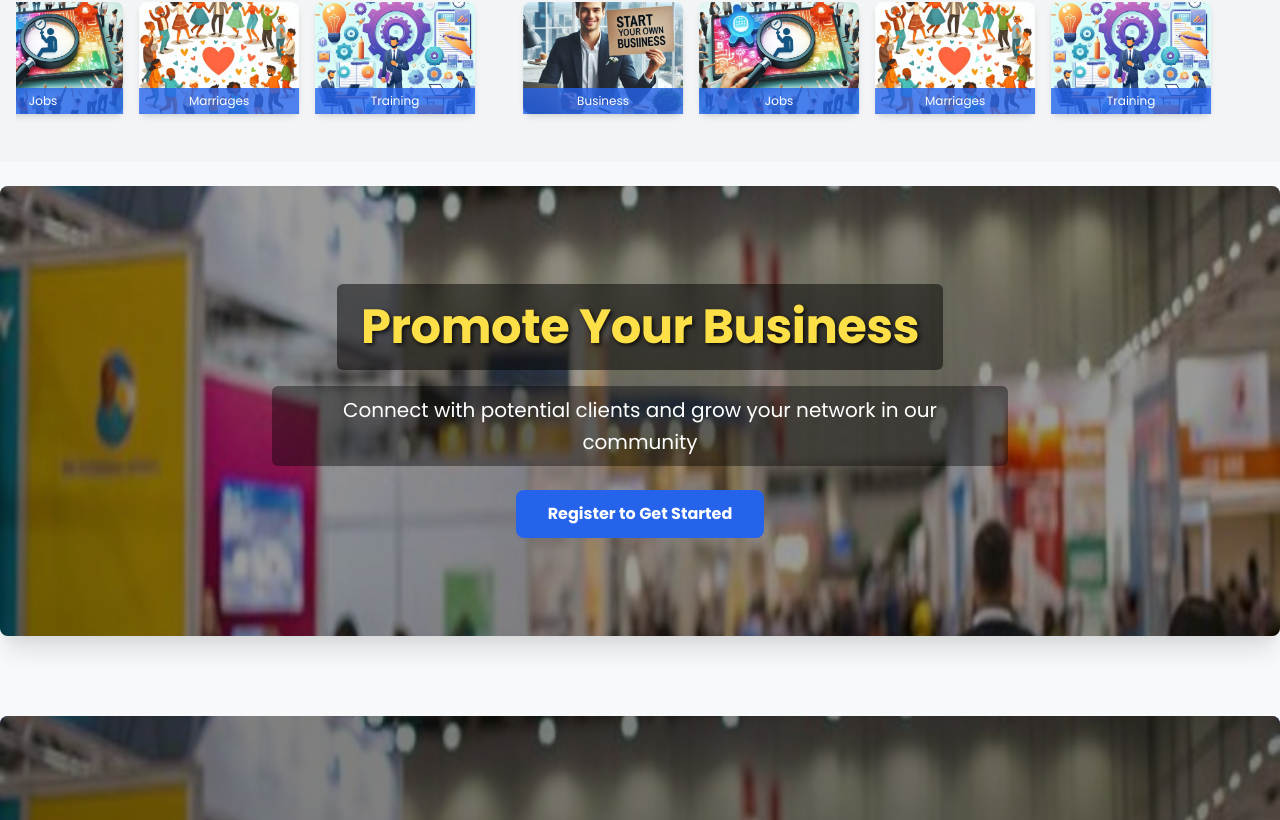
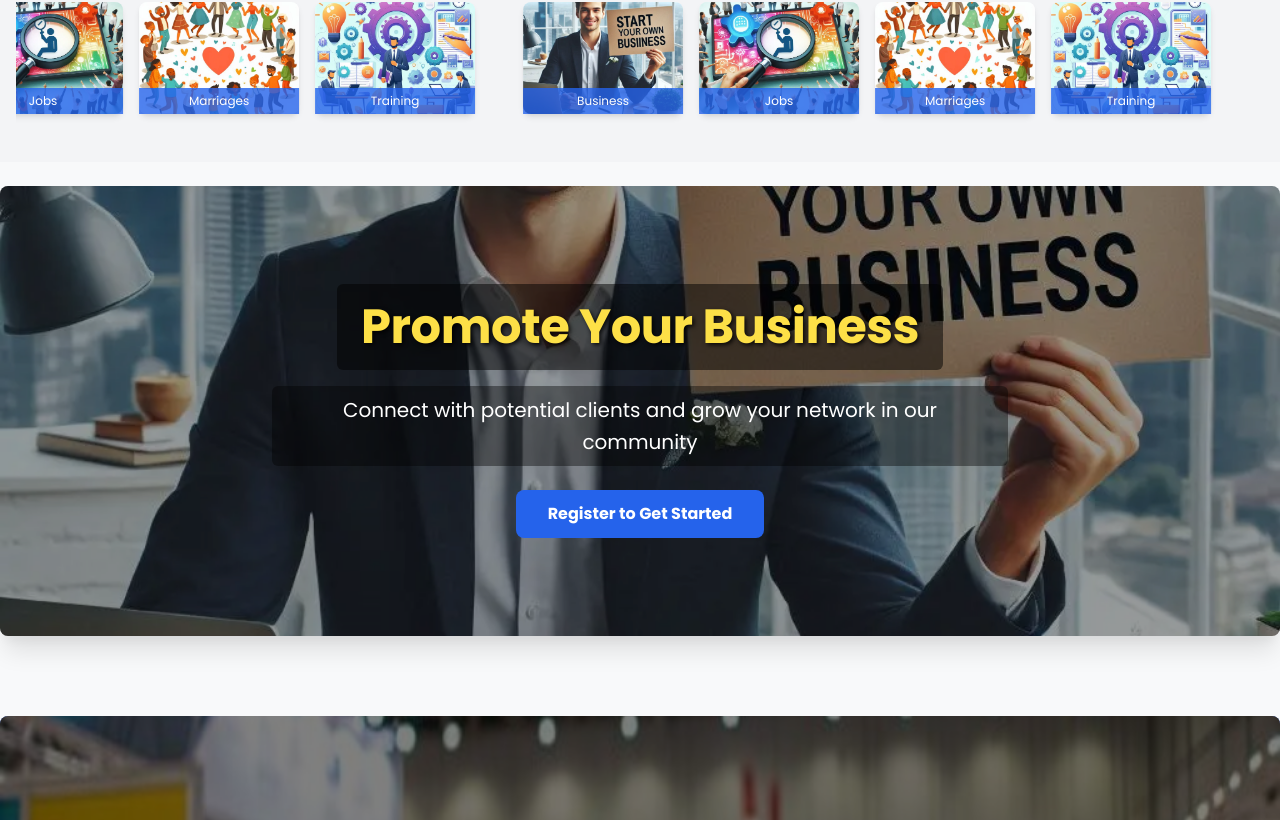
Before and after one commit to Deoshabh/bhavya-Association, a React (Create React App) app in the folder frontend/: page / in a window 1280 px wide. Shown: the part 637-1457 px from the top of the page. Built offline with nearby package versions, Linux system fonts and the light colour scheme; no server answers.

Commit message:
--banner-link

```diff
--- a/frontend/src/pages/Home.js
+++ b/frontend/src/pages/Home.js
@@ -268,6 +268,7 @@ const Home = () => {
                         src={businessImage}
                         alt="Business Services"
                         className="w-full h-full object-cover rounded-lg shadow-md"
+                        href="/create-listing"
                         />
                         <div className="absolute bottom-0 w-full bg-primary-600 bg-opacity-80 py-1 text-white text-center text-xs">
                         Business
@@ -313,7 +314,7 @@ const Home = () => {
                   <section className="w-full px-0 py-6">
                     <div
                     className="relative w-full h-[300px] sm:h-[350px] md:h-[400px] lg:h-[450px] bg-cover bg-center overflow-hidden shadow-xl rounded-lg mb-8"
-                    style={{ backgroundImage: `url(${eventsImage})` }}
+                    style={{ backgroundImage: `url(${businessImage})` }}
                     >
                     {/* Overlay for better text visibility */}
                     <div className="absolute inset-0 bg-black bg-opacity-40"></div>
```
